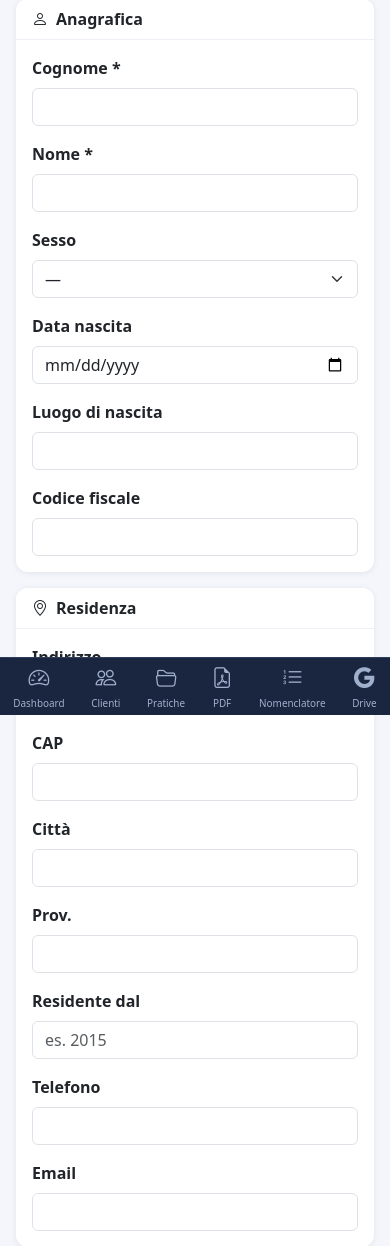
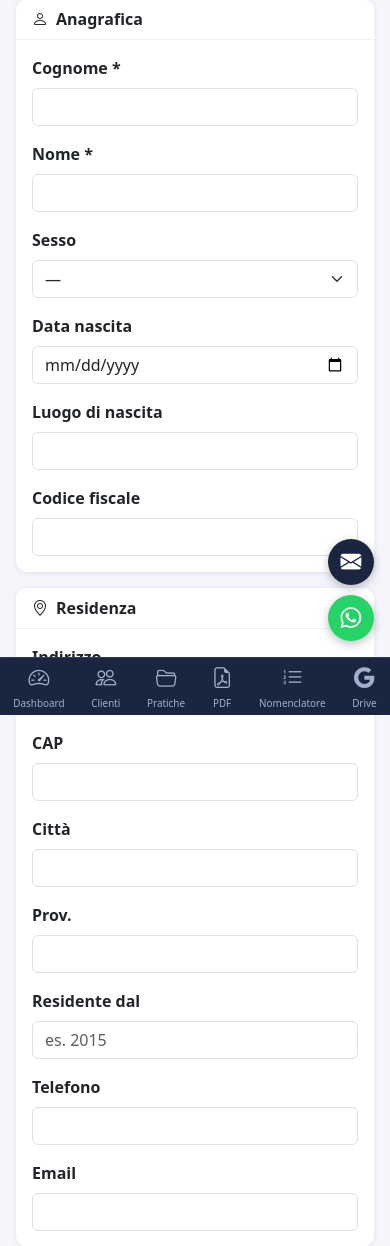
Before and after one commit to mattiamarsili-dot/sistema_ausili, a Flask app: page /clienti/nuovo in a window 390 px wide. Shown: the part 129-1375 px from the top of the page. Run offline with Flask 3, Linux system fonts and the light colour scheme.

Commit message:
Aggiunge pulsanti rapidi WhatsApp ed email in tutte le pagine
Bottoni flottanti (WhatsApp 340 39 51 866 + mail altra.mobilita.cico@gmail.com)
sempre visibili in base.html per test collaboratori.

Co-Authored-By: Claude Sonnet 5 <noreply@anthropic.com>
Claude-Session: https://claude.ai/code/session_01Me6XnxyPLgF8TwUuJswcZf

```diff
--- a/templates/base.html
+++ b/templates/base.html
@@ -131,6 +131,34 @@
     .stat-card .stat-label { font-size: 0.82rem; opacity: 0.85; }
     table th { font-size: 0.78rem; text-transform: uppercase; color: #6c757d; letter-spacing: 0.04em; }
     .btn-sm { font-size: 0.8rem; }
+
+    /* ── CONTATTI RAPIDI (WhatsApp / Email) ── */
+    .contatti-rapidi {
+      position: fixed;
+      right: 1.25rem;
+      bottom: 1.25rem;
+      z-index: 400;
+      display: flex;
+      flex-direction: column;
+      gap: 0.6rem;
+      align-items: flex-end;
+    }
+    .contatti-rapidi a {
+      width: 52px; height: 52px;
+      border-radius: 50%;
+      display: flex; align-items: center; justify-content: center;
+      color: #fff; font-size: 1.5rem;
+      box-shadow: 0 3px 10px rgba(0,0,0,.25);
+      text-decoration: none;
+      transition: transform .15s;
+    }
+    .contatti-rapidi a:hover { transform: scale(1.08); color: #fff; }
+    .contatti-rapidi a.whatsapp { background: #25D366; }
+    .contatti-rapidi a.email { background: #1a2540; }
+    @media (max-width: 767px) {
+      .contatti-rapidi { bottom: 74px; right: 1rem; }
+      .contatti-rapidi a { width: 46px; height: 46px; font-size: 1.3rem; }
+    }
   </style>
 </head>
 <body>
@@ -212,6 +240,16 @@
   {% block content %}{% endblock %}
 </div>
 
+{# ── CONTATTI RAPIDI (numero e mail Altra Mobilità) ── #}
+<div class="contatti-rapidi">
+  <a href="mailto:altra.mobilita.cico@gmail.com" class="email" title="Scrivi a altra.mobilita.cico@gmail.com" target="_blank" rel="noopener">
+    <i class="bi bi-envelope-fill"></i>
+  </a>
+  <a href="https://wa.me/393403951866" class="whatsapp" title="Scrivi su WhatsApp: 340 39 51 866" target="_blank" rel="noopener">
+    <i class="bi bi-whatsapp"></i>
+  </a>
+</div>
+
 <script src="https://cdn.jsdelivr.net/npm/bootstrap@5.3.2/dist/js/bootstrap.bundle.min.js"></script>
 <script>
   const sidebar = document.getElementById('sidebar');
```
